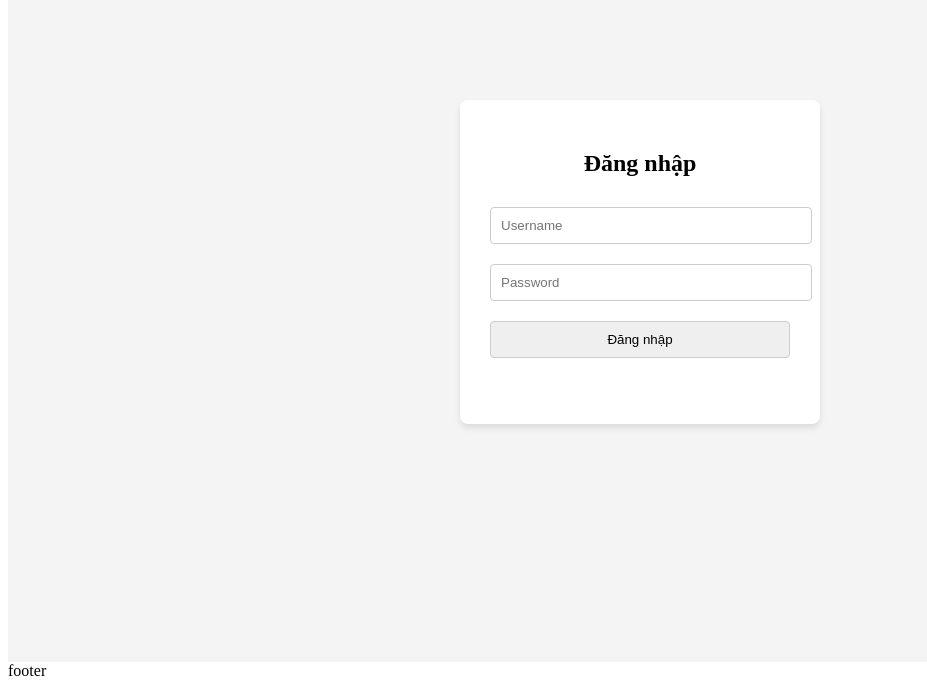
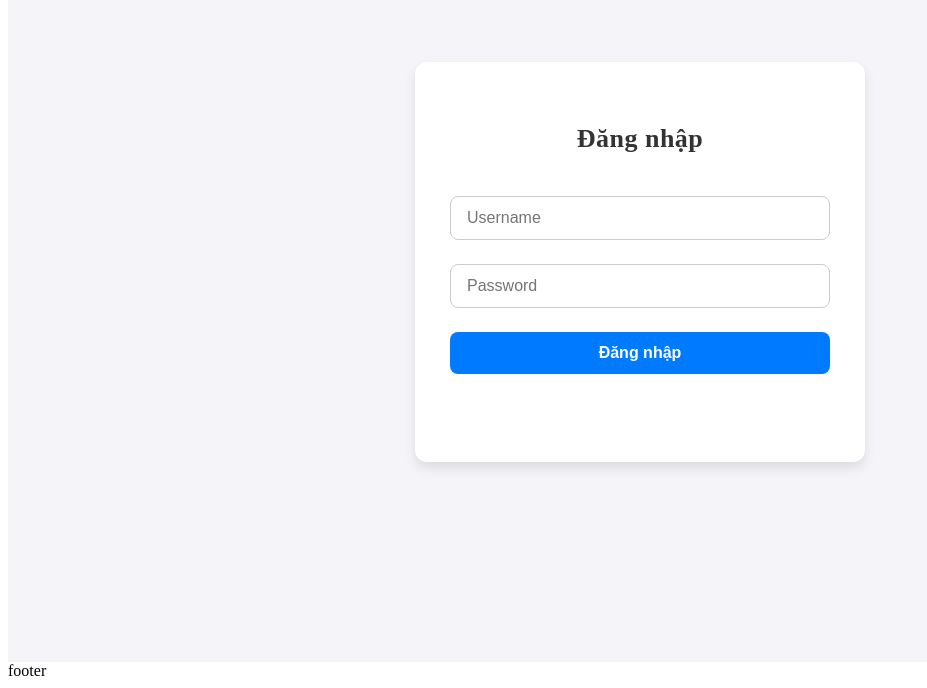
Before and after one commit to khanhle2003/managegroup-fe, an Angular app in the folder managefe/: page /login in a window 1280 px wide. Shown: the part 146-834 px from the top of the page, without its empty margins (0-927 px from the left). Built offline with nearby package versions, Linux system fonts and the light colour scheme.

Commit message:
css login add

```diff
--- a/managefe/package.json
+++ b/managefe/package.json
@@ -33,6 +33,7 @@
     "@angular/compiler-cli": "^17.3.0",
     "@types/express": "^4.17.17",
     "@types/jasmine": "~5.1.0",
+    "@types/jest": "^29.5.14",
     "@types/node": "^18.18.0",
     "jasmine-core": "~5.1.0",
     "karma": "~6.4.0",
--- a/managefe/src/app/add/add.component.css
+++ b/managefe/src/app/add/add.component.css
@@ -1,3 +1,4 @@
+
 * {
   box-sizing: border-box;
   margin: 0;
@@ -5,43 +6,50 @@
   font-family: 'Segoe UI', Tahoma, Geneva, Verdana, sans-serif;
 }
 
+
 .form-actions {
   display: flex;
   justify-content: center;
   align-items: center;
-  gap: 1rem;
-  padding: 1rem;
+  gap: 1.5rem;
+  padding: 1.5rem;
   background: #ffffff;
   border-bottom: 1px solid #e5e7eb;
   position: sticky;
   top: 0;
   z-index: 100;
+  box-shadow: 0 2px 5px rgba(0, 0, 0, 0.1);
 }
+
 
 .form-container {
   max-width: 1200px;
   margin: 2rem auto;
   padding: 2rem;
   background: #ffffff;
-  box-shadow: 0 0 20px rgba(0,0,0,0.1);
+  box-shadow: 0 4px 12px rgba(0, 0, 0, 0.1);
   border-radius: 12px;
+  background-color: #f9fafb;
 }
 
 
 .form-section {
   margin-bottom: 2rem;
-  padding: 1.5rem;
+  padding: 2rem;
   border: 1px solid #e5e7eb;
-  border-radius: 8px;
-  background: #f9fafb;
+  border-radius: 12px;
+  background: #ffffff;
+  box-shadow: 0 2px 5px rgba(0, 0, 0, 0.05);
 }
 
+
 .section-title {
-  font-size: 1.25rem;
+  font-size: 1.5rem;
   color: #1f2937;
   margin-bottom: 1.5rem;
   padding-bottom: 0.5rem;
   border-bottom: 2px solid #e5e7eb;
+  font-weight: 600;
 }
 
 
@@ -49,36 +57,34 @@
   display: flex;
   gap: 2rem;
   margin-bottom: 1.5rem;
-}
-
-.form-group {
-  flex: 1;
-  min-width: 0;
+  flex-wrap: wrap;
 }
 
 
 label {
   display: block;
-  margin-bottom: 0.5rem;
+  margin-bottom: 0.75rem;
   font-weight: 500;
   color: #374151;
-  font-size: 0.95rem;
+  font-size: 1rem;
 }
 
-
+/* Cải tiến các input và select */
 input[type="text"],
 input[type="number"],
 input[type="email"],
 input[type="date"],
 select {
   width: 100%;
-  padding: 0.75rem;
+  padding: 0.8rem 1rem;
   border: 1px solid #d1d5db;
-  border-radius: 6px;
+  border-radius: 8px;
   font-size: 1rem;
-  transition: all 0.2s ease;
+  transition: all 0.3s ease;
   background-color: white;
+  box-shadow: 0 2px 5px rgba(0, 0, 0, 0.02);
 }
+
 
 input:focus,
 select:focus {
@@ -102,6 +108,7 @@ select:focus {
   gap: 0.5rem;
 }
 
+
 .purpose-group {
   display: grid;
   grid-template-columns: repeat(auto-fit, minmax(200px, 1fr));
@@ -113,8 +120,10 @@ select:focus {
   background: #f3f4f6;
   border: 1px solid #e5e7eb;
   padding: 2rem;
-  border-radius: 8px;
+  border-radius: 12px;
+  box-shadow: 0 2px 5px rgba(0, 0, 0, 0.05);
 }
+
 
 .funding-group {
   display: flex;
@@ -125,7 +134,7 @@ select:focus {
 
 .form-actions {
   display: flex;
-  gap: 1rem;
+  gap: 1.5rem;
   margin-top: 2rem;
   padding: 1rem 0;
   border-top: 1px solid #e5e7eb;
@@ -133,11 +142,11 @@ select:focus {
 
 .btn {
   padding: 0.75rem 1.5rem;
-  border-radius: 6px;
-  font-weight: 500;
+  border-radius: 8px;
+  font-weight: 600;
   font-size: 1rem;
   cursor: pointer;
-  transition: all 0.2s;
+  transition: all 0.3s ease;
   text-align: center;
   text-decoration: none;
 }
@@ -150,6 +159,7 @@ select:focus {
 
 .btn-submit:hover {
   background: #2563eb;
+  transform: translateY(-2px);
 }
 
 .btn-reset {
@@ -176,14 +186,20 @@ select:focus {
 .message {
   margin-top: 1rem;
   padding: 1rem;
-  border-radius: 6px;
+  border-radius: 8px;
   background: #f0fdf4;
   color: #166534;
   border: 1px solid #bbf7d0;
 }
 
+
 @media (max-width: 768px) {
   .form-container {
-      margin:0;
+    margin: 0;
+    padding: 1rem;
+  }
+
+  .form-row {
+    flex-direction: column;
   }
 }
--- a/managefe/src/app/login/login.component.css
+++ b/managefe/src/app/login/login.component.css
@@ -1,50 +1,96 @@
-/* Căn chỉnh container để đặt form giữa màn hình */
+
 .container {
   display: flex;
   justify-content: center;
   align-items: center;
-  height: 100vh; /* Chiều cao toàn bộ màn hình */
-  background-color: #f4f4f4; /* Màu nền cho màn hình */
+  height: 100vh;
+  background-color: #f4f4f9;
+  margin: 0;
 }
 
-/* Căn chỉnh form vào giữa trong container */
+
 .form {
-  background-color: white;
-  padding: 30px;
-  border-radius: 8px;
-  box-shadow: 0 4px 6px rgba(0, 0, 0, 0.1); /* Tạo bóng cho form */
-  width: 300px; /* Đặt chiều rộng cho form */
+  background-color: #ffffff;
+  padding: 40px 35px;
+  border-radius: 12px;
+  box-shadow: 0 6px 12px rgba(0, 0, 0, 0.1);
+  width: 100%;
+  max-width: 380px;
   text-align: center;
+  transition: transform 0.3s ease, box-shadow 0.3s ease;
 }
 
-/* Căn chỉnh tiêu đề của form */
-.form h2 {
-  margin-bottom: 20px;
-  font-size: 24px;
+
+.form:hover {
+  transform: translateY(-6px);
+  box-shadow: 0 12px 24px rgba(0, 0, 0, 0.15);
 }
 
-/* Căn chỉnh các input và button */
+
+.form h2 {
+  margin-bottom: 30px;
+  font-size: 26px;
+  color: #333333;
+  font-weight: 600;
+  letter-spacing: 0.5px;
+}
+
+
 .form input, .form button {
   width: 100%;
-  padding: 10px;
-  margin: 10px 0;
+  padding: 12px 16px;
+  margin: 12px 0;
   border: 1px solid #ccc;
-  border-radius: 4px;
+  border-radius: 8px;
+  font-size: 16px;
+  box-sizing: border-box;
+  transition: border 0.3s ease, box-shadow 0.3s ease;
 }
 
-/* Căn chỉnh các liên kết dưới form */
+
+.form input:focus, .form button:focus {
+  border-color: #007BFF;
+  box-shadow: 0 0 8px rgba(0, 123, 255, 0.3);
+  outline: none;
+}
+
+
+.form button {
+  background-color: #007BFF;
+  color: #fff;
+  font-weight: 600;
+  border: none;
+  cursor: pointer;
+  transition: background-color 0.3s ease, transform 0.2s ease;
+}
+
+.form button:hover {
+  background-color: #0056b3;
+  transform: translateY(-2px);
+}
+
+.form button:active {
+  transform: translateY(0);
+}
+
+
 .form .toggle {
   display: flex;
-  justify-content: space-between;
-  margin-top: 10px;
+  justify-content: center;
+  align-items: center;
+  margin-top: 20px;
 }
 
-/* Các liên kết trong toggle */
+
 .form .toggle a {
   text-decoration: none;
   color: #007BFF;
+  font-weight: 500;
+  transition: color 0.3s ease;
+  font-size: 14px;
 }
 
 .form .toggle a:hover {
+  color: #0056b3;
   text-decoration: underline;
 }
```
Also changed, not shown: 1 other file (tests, documents, lock files or other folders).
